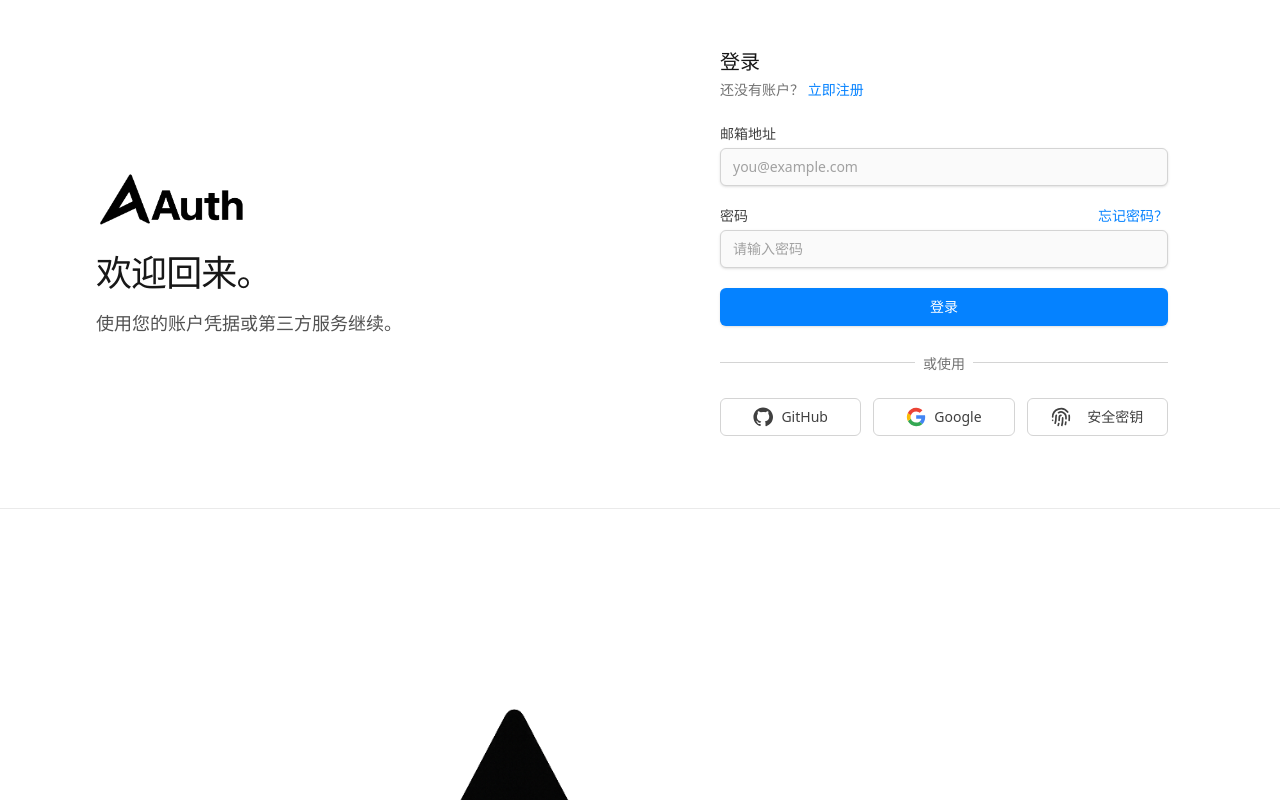
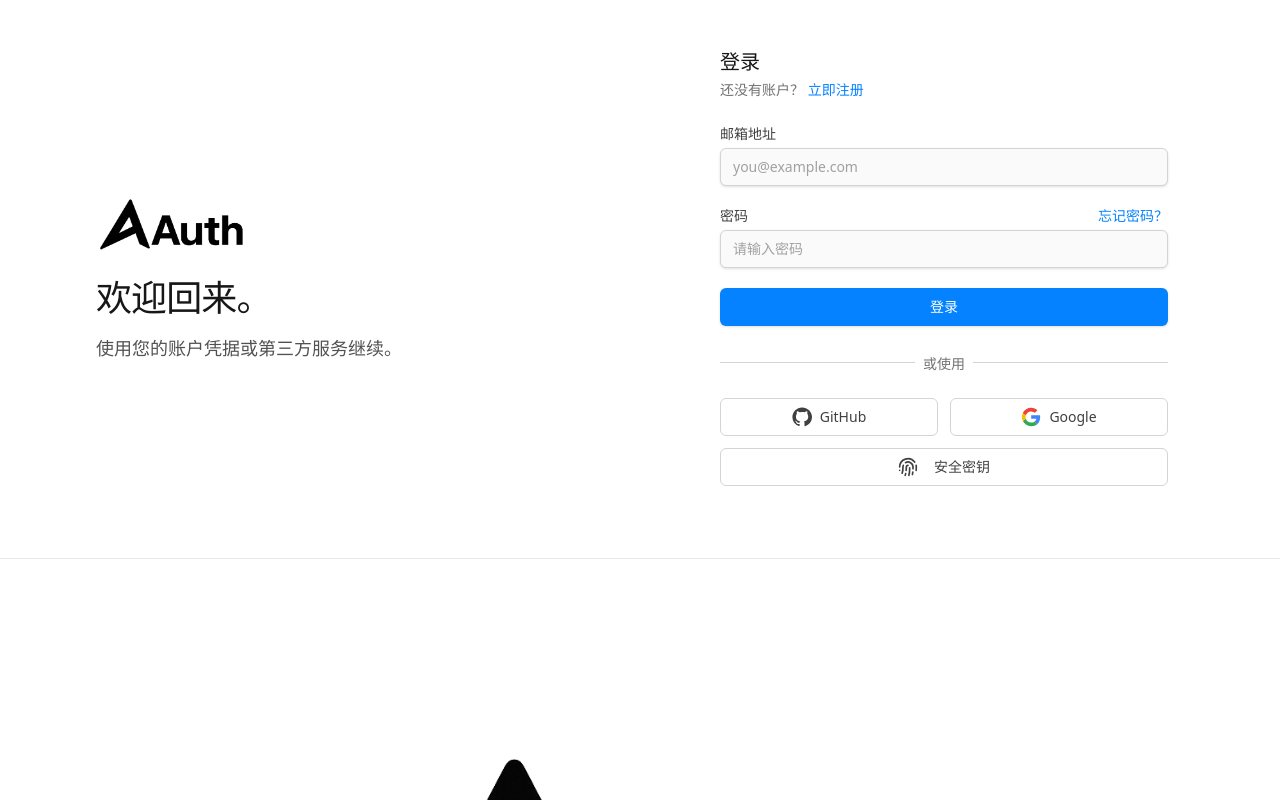
Before and after one commit to shuakami/auth, a Next.js app in the folder client/: page /login in a window 1280 px wide. Shown: the top 800 px of the page. Built offline with nearby package versions, Linux system fonts and the light colour scheme; no server answers.

Commit message:
refactor: restructure AlternativeLoginButtons layout for improved UI consistency and accessibility, including adjustments to button grouping and spacing

```diff
--- a/client/src/components/Auth/AlternativeLoginButtons.tsx
+++ b/client/src/components/Auth/AlternativeLoginButtons.tsx
@@ -106,7 +106,9 @@
       </div>
 
       {/* 登录按钮组 */}
-      <div className={`grid gap-3 ${biometricCanUse ? 'grid-cols-3' : 'grid-cols-2'}`}>
+      <div className="space-y-3">
+        {/* OAuth 按钮行 */}
+        <div className="grid grid-cols-2 gap-3">
           <button
             type="button"
             onClick={onGitHubLogin}
@@ -128,8 +130,9 @@
             <GoogleIcon />
             <span>Google</span>
           </button>
+        </div>
 
-        {/* 生物验证按钮 - 与OAuth按钮并列 */}
+        {/* 生物验证按钮 - 全宽显示 */}
         {biometricCanUse && (
           <button
             type="button"
```
Lines whose indentation alone changed are shown as unchanged.
